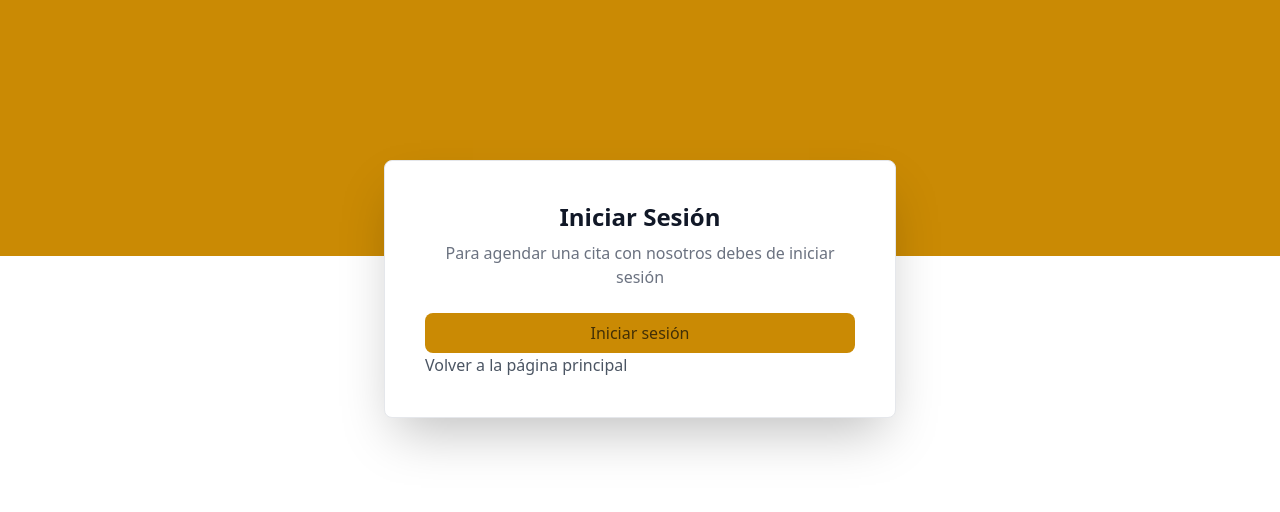
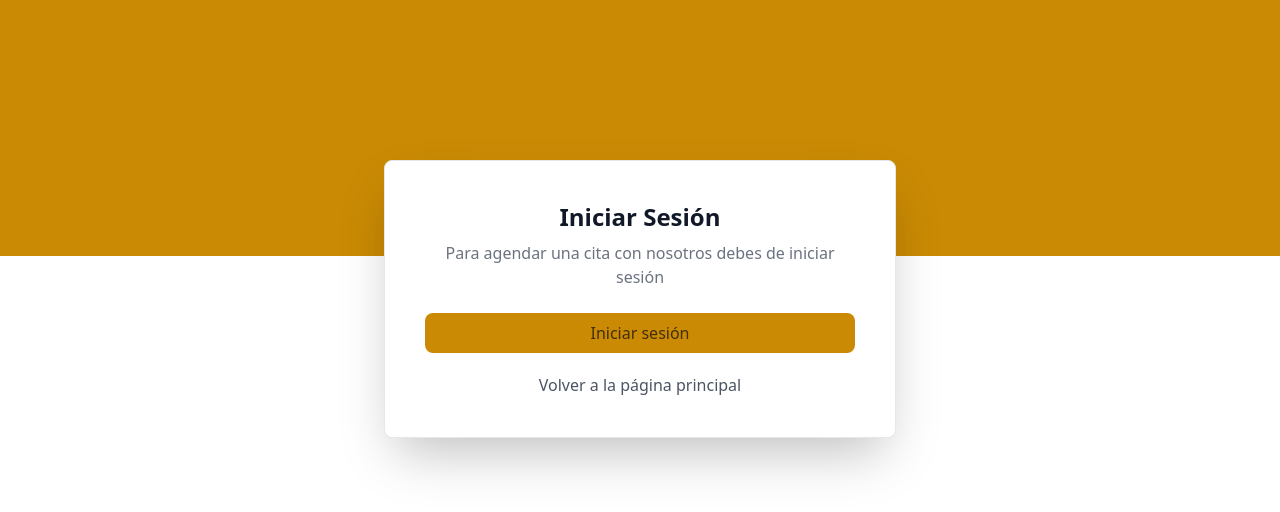
Before and after one commit to RafBD/barber-app, a React (Create React App) app: page /login in a window 1280 px wide. Shown: the top 512 px of the page. Built offline with nearby package versions, Linux system fonts and the light colour scheme; no server answers.

Commit message:
Update LoginForm styling and improve button spacing

```diff
--- a/src/components/LoginForm/LoginForm.js
+++ b/src/components/LoginForm/LoginForm.js
@@ -15,14 +15,14 @@ const LoginForm = () => {
             <p className="text-center text-gray-500 mb-6">
                 Para agendar una cita con nosotros debes de iniciar sesión
             </p>
-            <div className="md: justify-center">
+            <div className="text-center">
                 <button
                     onClick={() => loginWithRedirect()}
-                    className="text-[#422f06] bg-[#ca8a04] hover:bg-[#a16f07] transition-all ease-in-out focus:outline-none font-medium rounded-lg text-sm md:text-base px-4 py-2 w-full"
+                    className="text-[#422f06] bg-[#ca8a04] hover:bg-[#a16f07] transition-all ease-in-out focus:outline-none font-medium rounded-lg text-sm md:text-base px-4 py-2 w-full mb-5"
                 >
                     Iniciar sesión
                 </button>
-                <a href="/" className="text-center text-gray-600 mt-4">
+                <a href="/" className="text-center text-gray-600">
                     Volver a la página principal
                 </a>
             </div>
```
